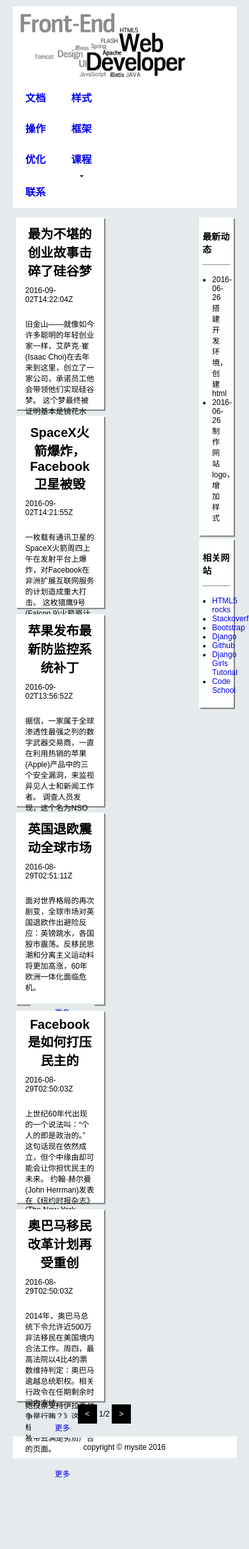
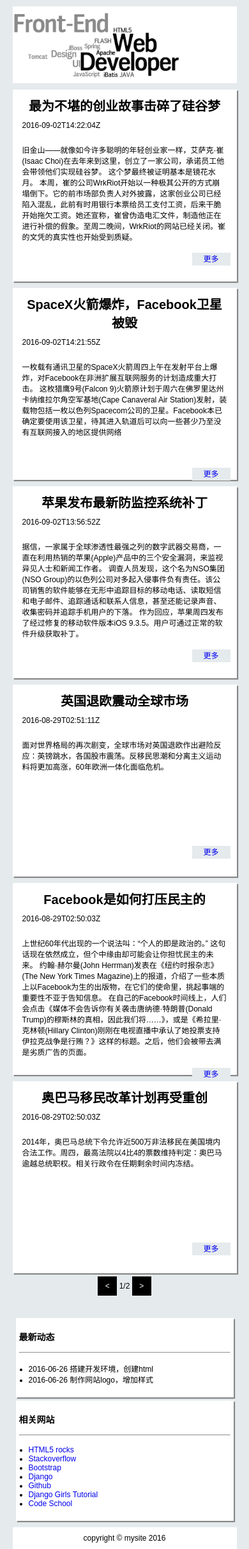
Before and after one commit to albert-001/my_blog, a Django app: page /blog/ in a window 390 px wide; the page is wider, and only the part inside the window is pictured. Shown: that part at 64% size. Before the commit the page ends 2309 px from the top of that part, so only its background shows below. Run offline with Django 3.2, Linux system fonts and the light colour scheme; data comes from the database, SQL or seed files in the repository; data that the repository does not hold is empty.

Commit message:
add media query to fit small screen devices

```diff
--- a/blog/static/main.css
+++ b/blog/static/main.css
@@ -158,6 +158,7 @@ div.blog_meta {
 
 article > p {
 	padding: 5px 10px;
+	min-height: 150px;
 }
 
 article > footer {
@@ -201,3 +202,52 @@ body > footer {
 	padding: 10px;
 	background-color: white;
 }
+
+
+
+
+@media only screen
+  and (min-device-width: 320px)
+  and (max-device-width: 800px) {
+  	#content {
+  		width: 100%;
+  		margin: 5px auto;
+  	}
+
+  	article, content, aside {
+  		width: 100%;
+  		margin: 5px auto;
+  	}
+
+  	aside {
+  		clear: both;
+  	}
+
+  	nav {
+  		display: none;
+  	}
+
+	#logo {
+		margin: auto;
+	}
+
+	hgroup {
+		display: none;
+	}
+
+	article > footer {
+	    width: 100%;
+	    height: 20px;
+	}
+
+	article > footer > a {
+		display: inline-block;
+		width: 60px;
+		height: 20px;
+		line-height: 20px;
+		background-color: rgb(229, 234, 237);
+		text-align: center;
+	    margin-right: 5px;
+	    float: right;
+	}
+  }
--- a/blog/templates/myblog_static.html
+++ b/blog/templates/myblog_static.html
@@ -1,6 +1,7 @@
 <html lang="cn">
 <head>
 	<meta charset="utf-8">
+	<meta name="viewport" content="width=device-width, initial-scale=1">
 	<title>my blog</title>
 	<link rel="stylesheet" type="text/css" href="/static/main.css">
 	<link rel="stylesheet" type="text/css" href="/static/test_slider.css">
```
